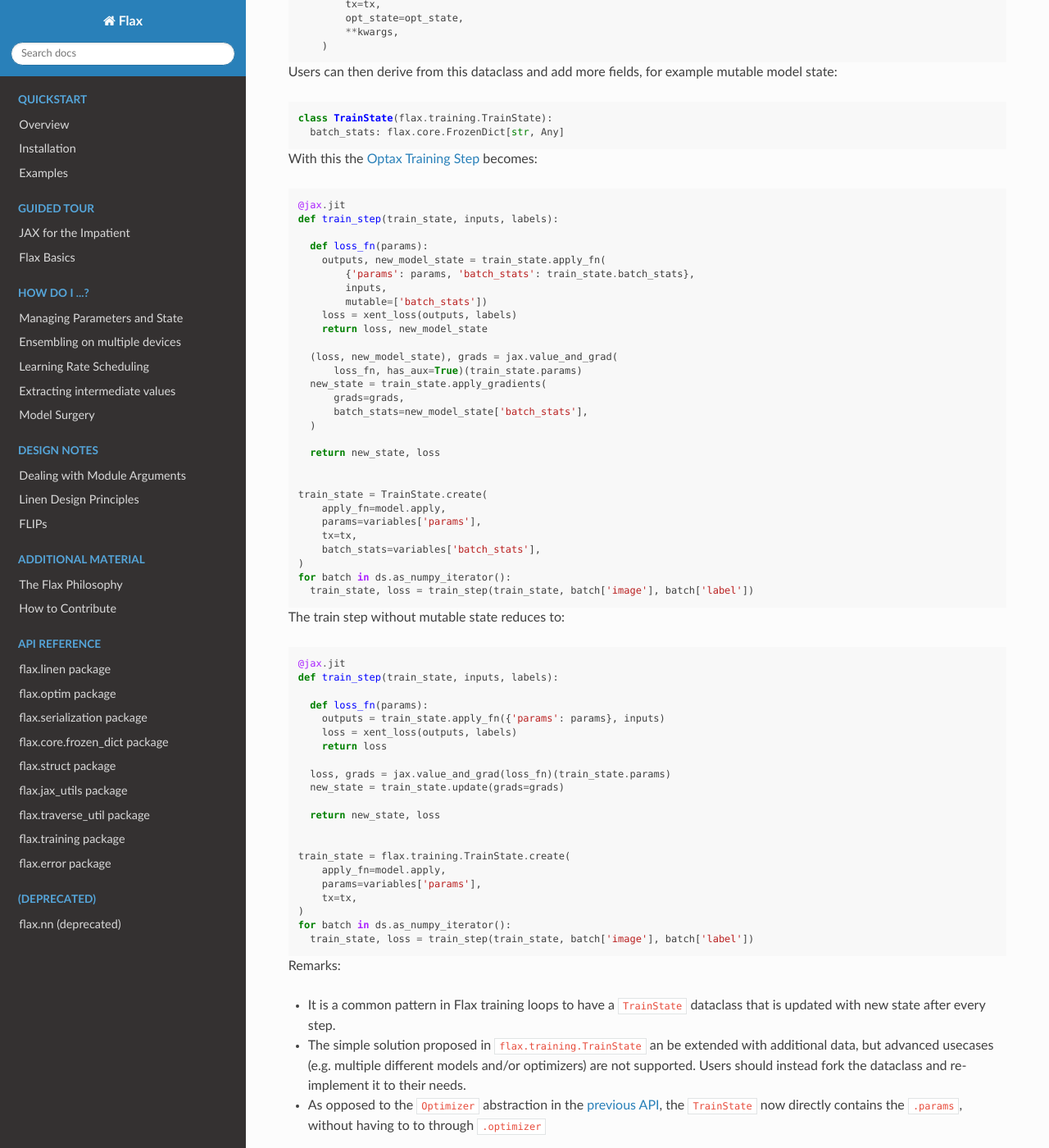
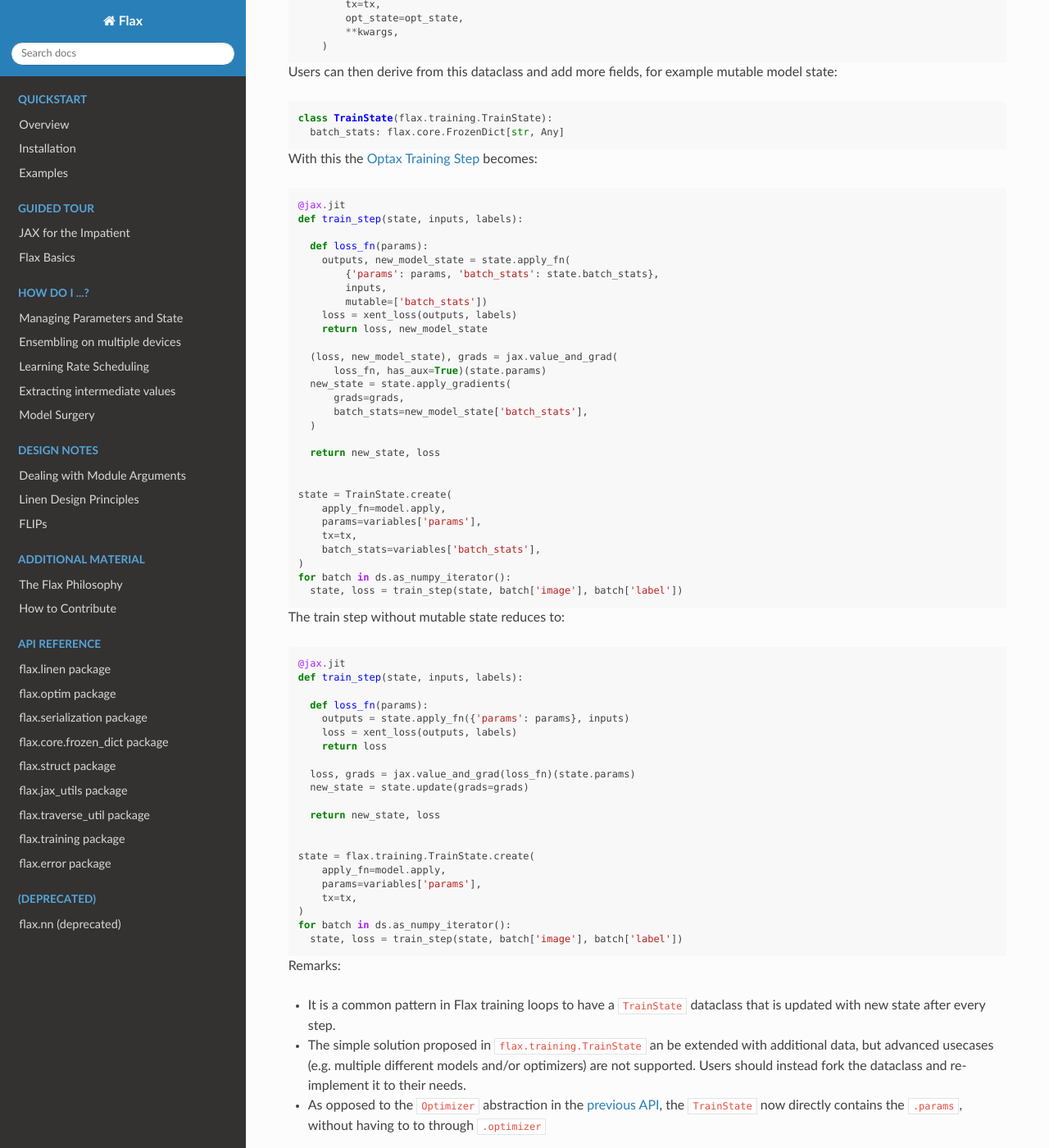
Before and after one commit to bortkomencw/flax, a Sphinx documentation site: the page built from docs/flip/1009-optimizer-api.md, in a window 1280 px wide and 1400 px high, scrolled down 4239 px. Shown: the whole window at 82% size. Built offline with Sphinx 7.4.7 and the Read the Docs theme 2.0.0, drawn with Linux system fonts in a browser that asks for light colours.

Commit message:
Renames `train_state` to `state`.
As @8bitmp3 has mentioned in [a comment](https://github.com/google/flax/commit/c27e28be53c12a321ab76638b70c357e45bc68a3#commitcomment-50892606) currently it's hard to find documentation about the new `state.apply_gradients()` because we call the variable `train_state` instead of `state` as in the examples. Note that we decided to go for simply `state` in the examples because we stored the new `TrainState` in a module called `flax.training.train_state`.

````diff
--- a/docs/flip/1009-optimizer-api.md
+++ b/docs/flip/1009-optimizer-api.md
@@ -228,19 +228,19 @@ With this the [Optax Training Step] becomes:
 
 ```python
 @jax.jit
-def train_step(train_state, inputs, labels):
+def train_step(state, inputs, labels):
 
   def loss_fn(params):
-    outputs, new_model_state = train_state.apply_fn(
-        {'params': params, 'batch_stats': train_state.batch_stats},
+    outputs, new_model_state = state.apply_fn(
+        {'params': params, 'batch_stats': state.batch_stats},
         inputs,
         mutable=['batch_stats'])
     loss = xent_loss(outputs, labels)
     return loss, new_model_state
 
   (loss, new_model_state), grads = jax.value_and_grad(
-      loss_fn, has_aux=True)(train_state.params)
-  new_state = train_state.apply_gradients(
+      loss_fn, has_aux=True)(state.params)
+  new_state = state.apply_gradients(
       grads=grads,
       batch_stats=new_model_state['batch_stats'],
   )
@@ -248,40 +248,40 @@ def train_step(train_state, inputs, labels):
   return new_state, loss
 
 
-train_state = TrainState.create(
+state = TrainState.create(
     apply_fn=model.apply,
     params=variables['params'],
     tx=tx,
     batch_stats=variables['batch_stats'],
 )
 for batch in ds.as_numpy_iterator():
-  train_state, loss = train_step(train_state, batch['image'], batch['label'])
+  state, loss = train_step(state, batch['image'], batch['label'])
 ```
 
 The train step without mutable state reduces to:
 
 ```python
 @jax.jit
-def train_step(train_state, inputs, labels):
+def train_step(state, inputs, labels):
 
   def loss_fn(params):
-    outputs = train_state.apply_fn({'params': params}, inputs)
+    outputs = state.apply_fn({'params': params}, inputs)
     loss = xent_loss(outputs, labels)
     return loss
 
-  loss, grads = jax.value_and_grad(loss_fn)(train_state.params)
-  new_state = train_state.update(grads=grads)
+  loss, grads = jax.value_and_grad(loss_fn)(state.params)
+  new_state = state.update(grads=grads)
 
   return new_state, loss
 
 
-train_state = flax.training.TrainState.create(
+state = flax.training.TrainState.create(
     apply_fn=model.apply,
     params=variables['params'],
     tx=tx,
 )
 for batch in ds.as_numpy_iterator():
-  train_state, loss = train_step(train_state, batch['image'], batch['label'])
+  state, loss = train_step(state, batch['image'], batch['label'])
 ```
 
 Remarks:
````
